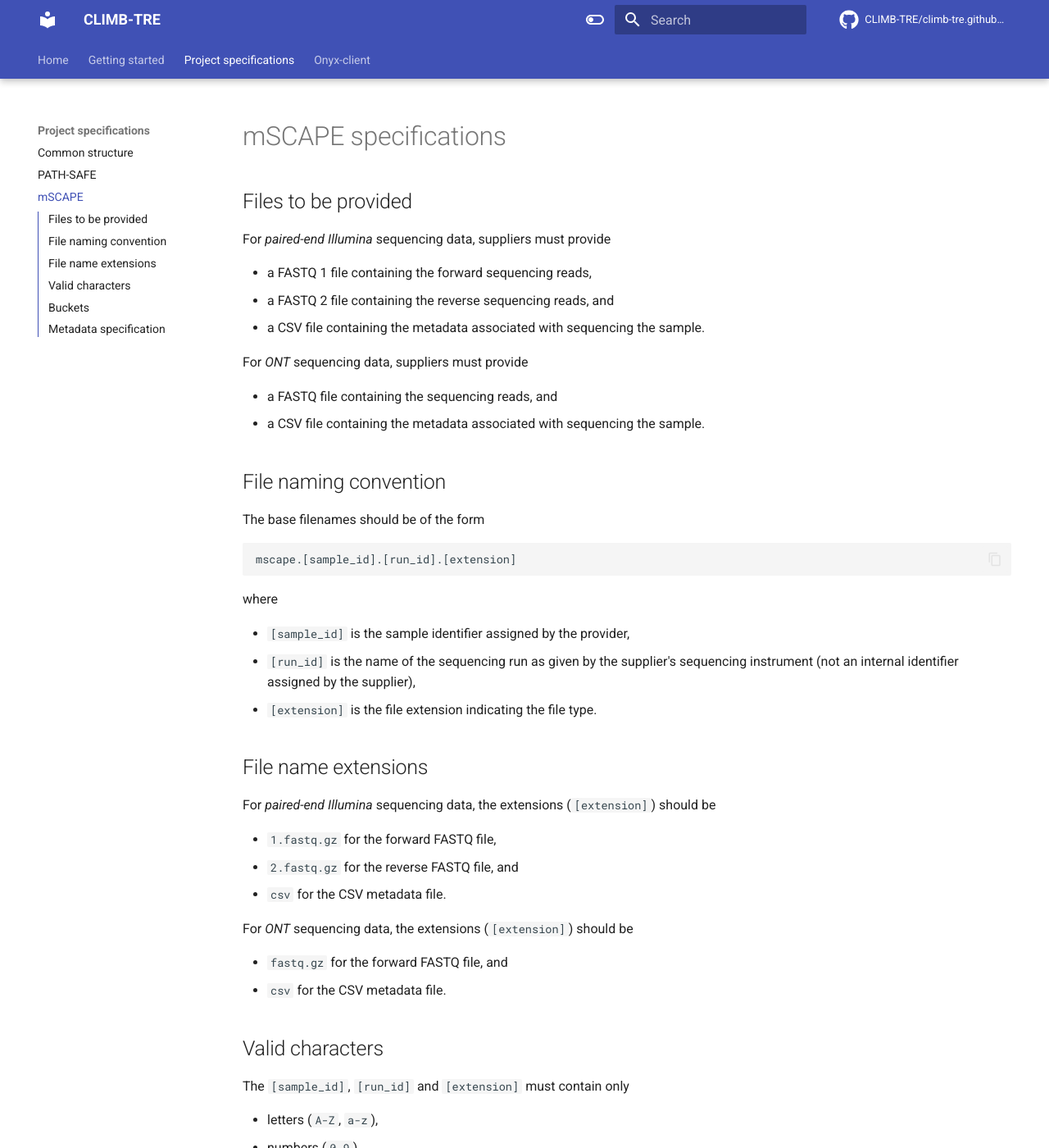
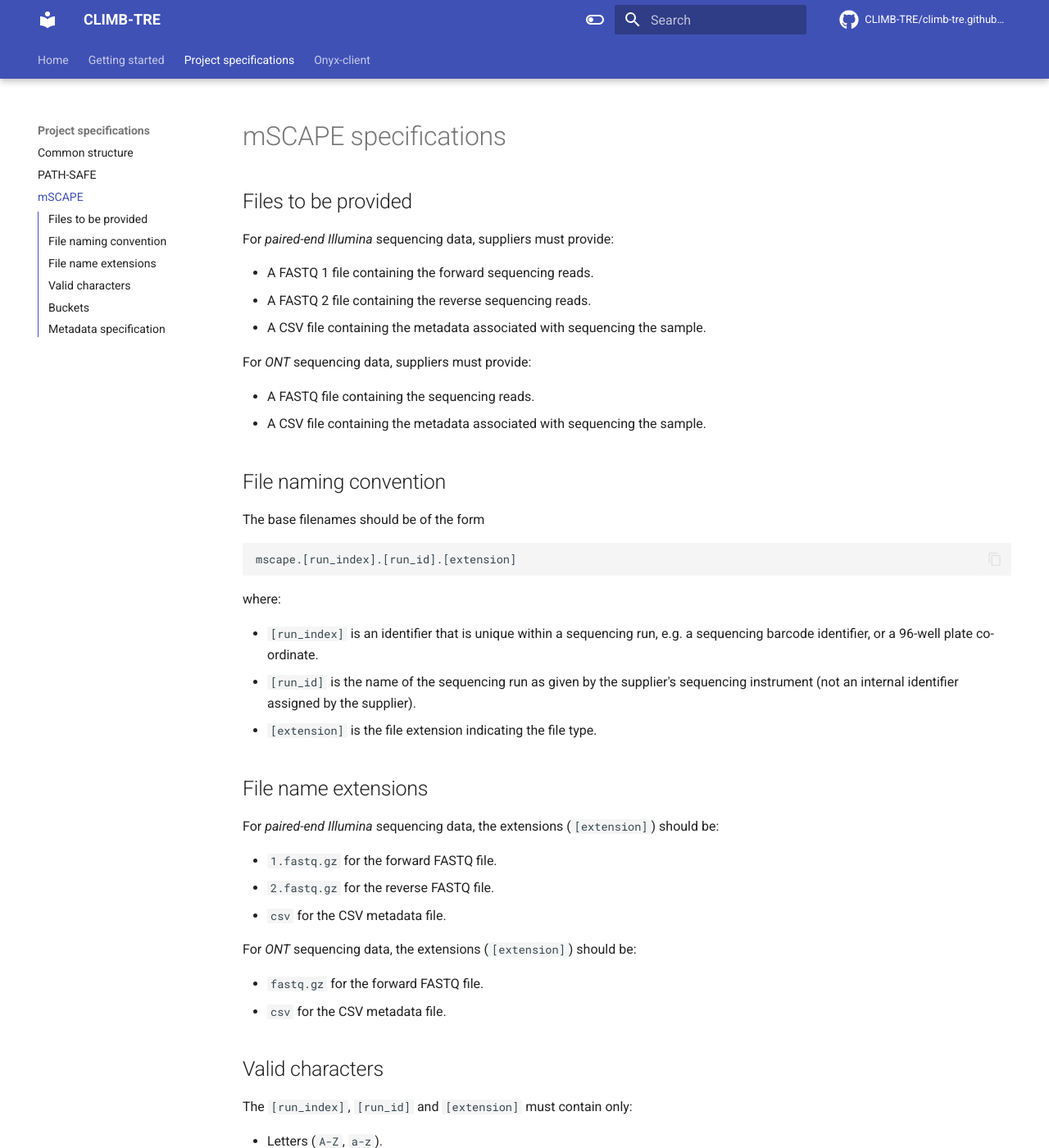
Before and after one commit to warrickball/climb-tre.github.io, an MkDocs documentation site: the page built from docs/mscape.md, in a window 1280 px wide and 1400 px high. Shown: the whole window at 82% size. Built offline with MkDocs 1.6.1 and Material for MkDocs 9.7.7, drawn with Linux system fonts in a browser that asks for light colours; comment, search, counter and statistics services are not loaded; some of the changed text lies outside the part shown.

Commit message:
run_index updates and bullet point formatting changes

````diff
--- a/docs/mscape.md
+++ b/docs/mscape.md
@@ -2,56 +2,56 @@
 
 ## Files to be provided
 
-For *paired-end Illumina* sequencing data, suppliers must provide
+For *paired-end Illumina* sequencing data, suppliers must provide:
 
-* a FASTQ 1 file containing the forward sequencing reads,
-* a FASTQ 2 file containing the reverse sequencing reads, and
-* a CSV file containing the metadata associated with sequencing the sample.
+* A FASTQ 1 file containing the forward sequencing reads.
+* A FASTQ 2 file containing the reverse sequencing reads.
+* A CSV file containing the metadata associated with sequencing the sample.
 
-For *ONT* sequencing data, suppliers must provide
+For *ONT* sequencing data, suppliers must provide:
 
-* a FASTQ file containing the sequencing reads, and
-* a CSV file containing the metadata associated with sequencing the sample.
+* A FASTQ file containing the sequencing reads.
+* A CSV file containing the metadata associated with sequencing the sample.
 
 ## File naming convention
 
 The base filenames should be of the form
 
 ```
-mscape.[sample_id].[run_id].[extension]
+mscape.[run_index].[run_id].[extension]
 ```
 
-where
+where:
 
-* `[sample_id]` is the sample identifier assigned by the provider,
-* `[run_id]` is the name of the sequencing run as given by the supplier's sequencing instrument (not an internal identifier assigned by the supplier),
+* `[run_index]` is an identifier that is unique within a sequencing run, e.g. a sequencing barcode identifier, or a 96-well plate co-ordinate.
+* `[run_id]` is the name of the sequencing run as given by the supplier's sequencing instrument (not an internal identifier assigned by the supplier).
 * `[extension]` is the file extension indicating the file type.
 
 ## File name extensions
 
-For *paired-end Illumina* sequencing data, the extensions (`[extension]`) should be
+For *paired-end Illumina* sequencing data, the extensions (`[extension]`) should be:
 
-* `1.fastq.gz` for the forward FASTQ file,
-* `2.fastq.gz` for the reverse FASTQ file, and
+* `1.fastq.gz` for the forward FASTQ file.
+* `2.fastq.gz` for the reverse FASTQ file.
 * `csv` for the CSV metadata file.
 
-For *ONT* sequencing data, the extensions (`[extension]`) should be
+For *ONT* sequencing data, the extensions (`[extension]`) should be:
 
-* `fastq.gz` for the forward FASTQ file, and
+* `fastq.gz` for the forward FASTQ file.
 * `csv` for the CSV metadata file.
 
 ## Valid characters
 
-The `[sample_id]`, `[run_id]` and `[extension]` must contain only
+The `[run_index]`, `[run_id]` and `[extension]` must contain only:
 
-* letters (`A-Z`, `a-z`),
-* numbers (`0-9`),
-* hyphens (`-`) or
-* underscores (`_`).
+* Letters (`A-Z`, `a-z`).
+* Numbers (`0-9`).
+* Hyphens (`-`).
+* Underscores (`_`).
 
 ## Buckets
 
-Bucket names follow the general convention
+Bucket names follow the general convention:
 
 ```
 mscape-[sequencing_org]-[platform]-[test_flag]
````
Also changed, not shown: docs/common.md (+15 -27 lines), docs/pathsafe.md (+3 -3 lines), docs/upload.md (+10 -10 lines).
